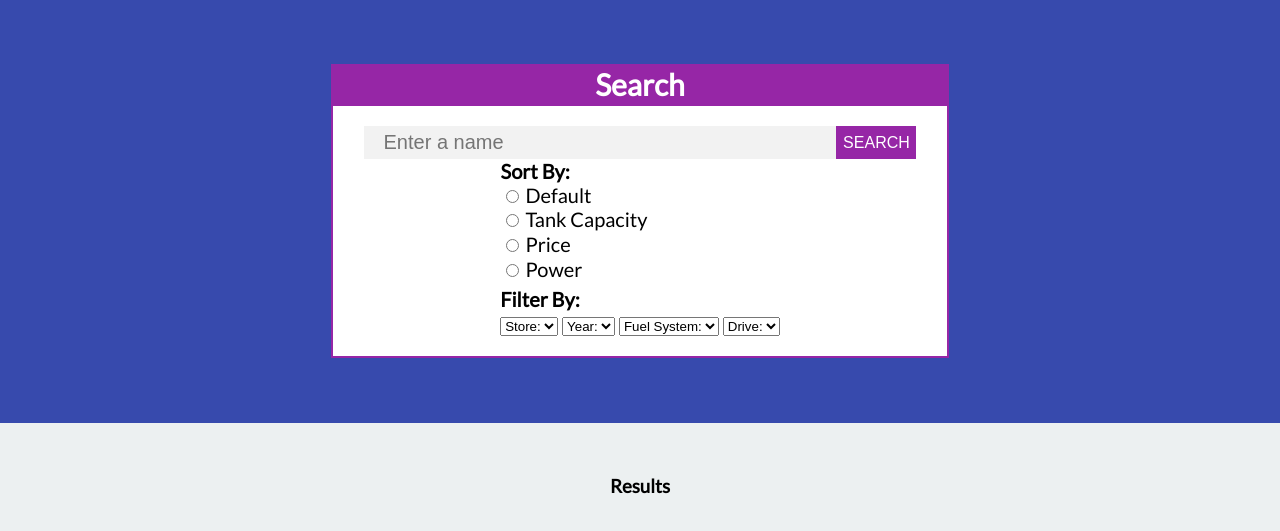
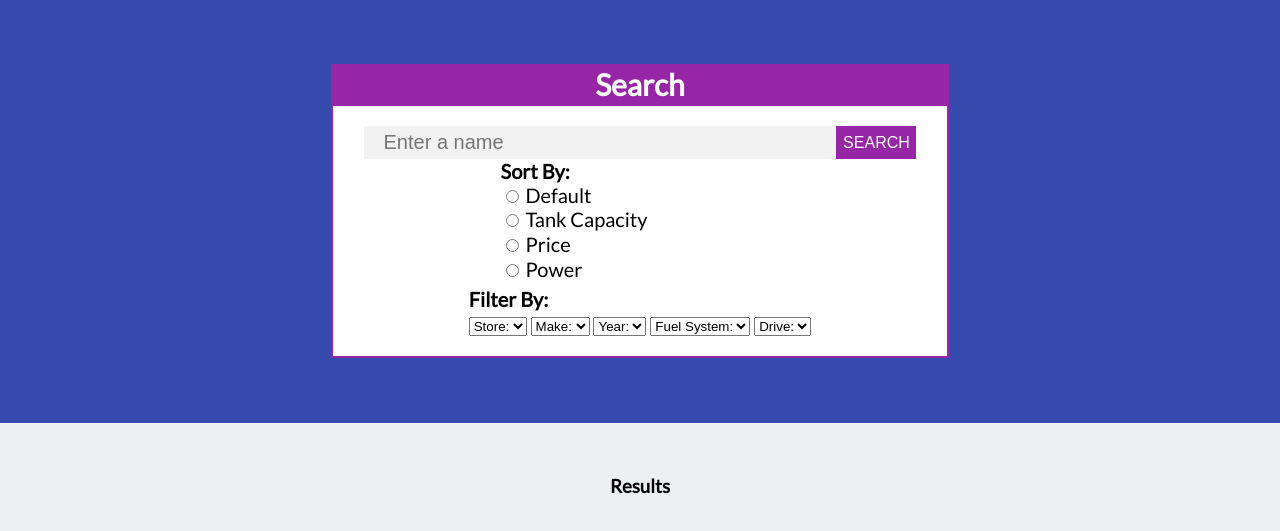
Before and after one commit to Azsorlex26/IFB299-Vroom-x3-Car-Rentals, a Django app: page /vroom/cars/ in a window 1280 px wide. Shown: the part 151-682 px from the top of the page. Run offline with Django 3.2, Linux system fonts and the light colour scheme; data that the repository does not hold is empty.

```diff
--- a/vroom_car_rentals/vroom/functions.py
+++ b/vroom_car_rentals/vroom/functions.py
@@ -26,12 +26,6 @@ def get_all_stores():
 
     return stores
 
-def car_seriesYear():
-
-	cars = Car.objects.values('car_id', 'seriesYear')
-
-	return cars
-
 def authenticate_user(check_id, check_password):
     # Checks to see if the user exists in the database
 
--- a/vroom_car_rentals/vroom/templates/vroom/cars.html
+++ b/vroom_car_rentals/vroom/templates/vroom/cars.html
@@ -87,7 +87,17 @@
                     {% endif %}
                     {% endfor %}
                 </select>
-				<select name="year">
+                <select name="make_name">
+                    <option value="">Make:</option>
+                    {% for item in make_name %}
+                    {% if not item.make_name in filter_names %}
+                    <option value={{ item.make_name }}>{{ item.make_name }}</option>
+                    {% else %}
+                    <option value={{ item.make_name }} selected>{{ item.make_name }}</option>
+                    {% endif %}
+                    {% endfor %}
+                </select>
+                <select name="year">
                     <option value="">Year:</option>
                     {% for item in seriesYear %}
                     {% if not item.seriesYear in filter_names %}
--- a/vroom_car_rentals/vroom/views.py
+++ b/vroom_car_rentals/vroom/views.py
@@ -8,10 +8,11 @@ def index(request):
 def cars(request):
     cars = get_all_cars() # Retrieve all the cars and the relevant information (from functions.py)
     stores = Store.objects.values('name') # Retrieves the names of the stores
+    make_name = Car.objects.values('make_name').order_by('make_name').distinct()
     seriesYear = Car.objects.values('seriesYear').order_by('seriesYear').distinct()
     fuel_system = Car.objects.values('fuel_system').order_by('fuel_system').distinct()
     drive = Car.objects.values('drive').order_by('drive').distinct()
-    context = {'list_of_cars': cars, 'stores': stores, 'seriesYear': seriesYear, 'fuel_system': fuel_system, 'drive': drive} # Create a context dictionary that contains the retrieved cars and stores
+    context = {'list_of_cars': cars, 'stores': stores, 'make_name': make_name, 'seriesYear': seriesYear, 'fuel_system': fuel_system, 'drive': drive} # Create a context dictionary that contains the retrieved cars and stores
 
     if 'search' in request.GET: # The user has entered the cars page via the home site search or the cars page search bar
         filter = '%s' % request.GET.get('search') # Prepare a filter to apply to the cars retrieved
@@ -41,6 +42,10 @@ def cars(request):
         if 'store' in request.GET and request.GET.get('store') != "":
             cars = cars.filter(return_store__name=request.GET.get('store'))
             filter_names.append(request.GET.get('store'))
+
+        if 'make_name' in request.GET and request.GET.get('make_name') != "":
+            cars = cars.filter(car__make_name=request.GET.get('make_name'))
+            filter_names.append(request.GET.get('make_name'))
 
         if 'year' in request.GET and request.GET.get('year') != "":
             cars = cars.filter(car__seriesYear=request.GET.get('year'))
```
Also changed, not shown: 1 other file.
